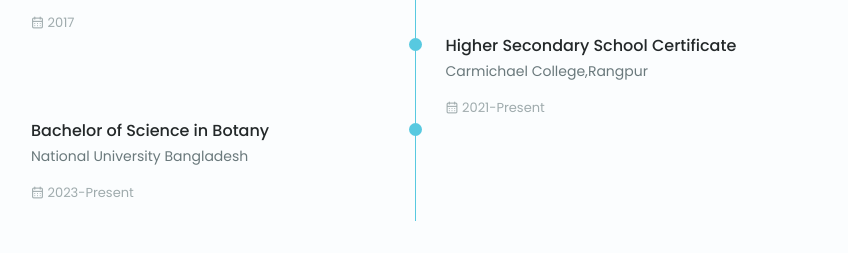
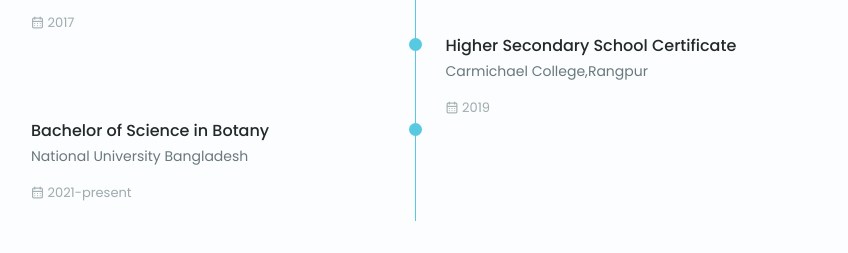
Before and after one commit to mehediT24/Mehedi-Hasan, a plain HTML site: page index.html in a window 1280 px wide. Shown: the part 1813-2066 px from the top of the page, 225-1073 px from the left. Drawn offline with nearby package versions, Linux system fonts and the light colour scheme; files whose address does not match are found by name.

Commit message:
Update index.html

```diff
--- a/index.html
+++ b/index.html
@@ -196,7 +196,7 @@
                     <span class="qualification__subtitle">Carmichael College,Rangpur</span>
                     <div class="qualification__calendar">
                        <i class="uil uil-calendar-alt"></i>
-                       2021-Present
+                       2019
                     </div>
                 </div>
             </div>
@@ -208,7 +208,7 @@
                     <span class="qualification__subtitle">National University Bangladesh</span>
                     <div class="qualification__calendar">
                        <i class="uil uil-calendar-alt"></i>
-                       2023-Present
+                       2021-present
                     </div>
                 </div>
 
```
